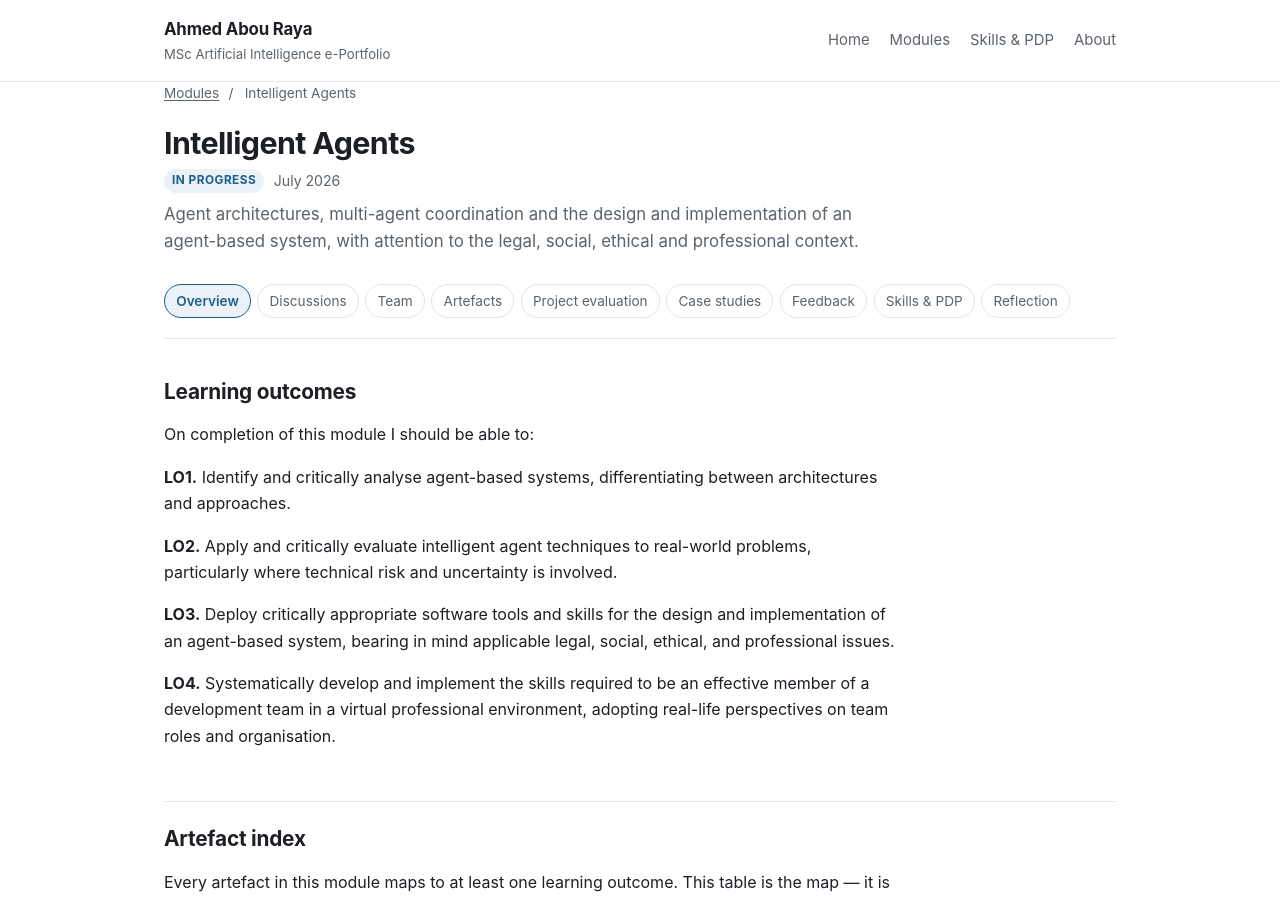
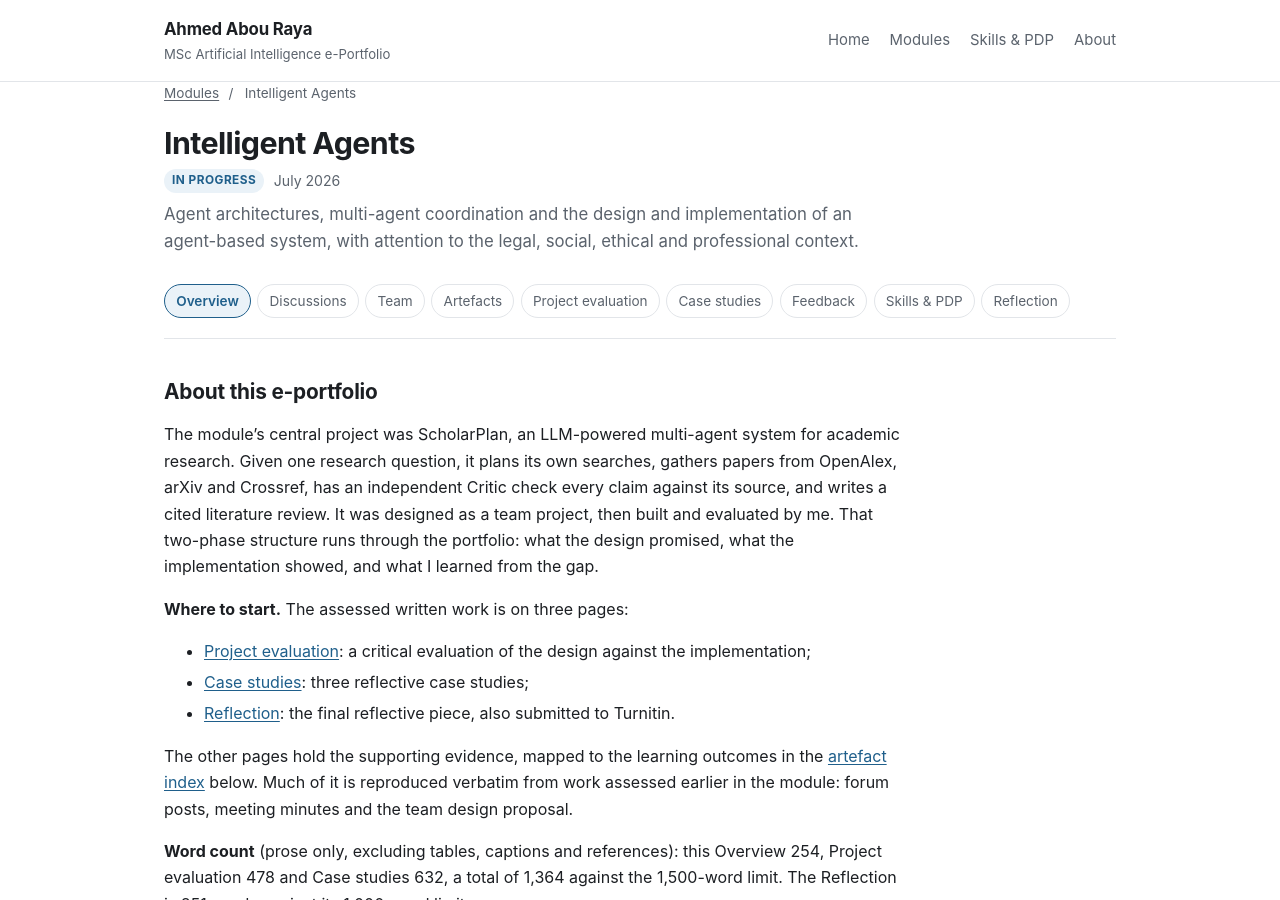
Before and after one commit to aabouraya/msc-ai-portfolio, a Jekyll site: the page built from modules/intelligent-agents/index.md, in a window 1280 px wide and 900 px high. Built offline with Jekyll 4.4.1, drawn with Linux system fonts in a browser that asks for light colours; some of the changed text lies outside the part shown.

Commit message:
Add portfolio introduction and word count to the module Overview
Co-Authored-By: Claude Opus 5.5 <noreply@anthropic.com>

```diff
--- a/modules/intelligent-agents/index.md
+++ b/modules/intelligent-agents/index.md
@@ -10,6 +10,34 @@ summary: >-
   ethical and professional context.
 ---
 {%- assign mod = site.data.modules | where: "slug", "intelligent-agents" | first -%}
+
+## About this e-portfolio
+
+The module's central project was ScholarPlan, an LLM-powered multi-agent system
+for academic research. Given one research question, it plans its own searches,
+gathers papers from OpenAlex, arXiv and Crossref, has an independent Critic
+check every claim against its source, and writes a cited literature review. It
+was designed as a team project, then built and evaluated by me. That two-phase
+structure runs through the portfolio: what the design promised, what the
+implementation showed, and what I learned from the gap.
+
+**Where to start.** The assessed written work is on three pages:
+
+- [Project evaluation](evaluation/): a critical evaluation of the design against
+  the implementation;
+- [Case studies](case-studies/): three reflective case studies;
+- [Reflection](reflection/): the final reflective piece, also submitted to
+  Turnitin.
+
+The other pages hold the supporting evidence, mapped to the learning outcomes in
+the [artefact index](#artefact-index) below. Much of it is reproduced verbatim
+from work assessed earlier in the module: forum posts, meeting minutes and the
+team design proposal.
+
+**Word count** (prose only, excluding tables, captions and references):
+this Overview 254, Project evaluation 478 and Case studies 632,
+a total of 1,364 against the 1,500-word limit. The Reflection is 851 words
+against its 1,000-word limit.
 
 ## Learning outcomes
 
```
